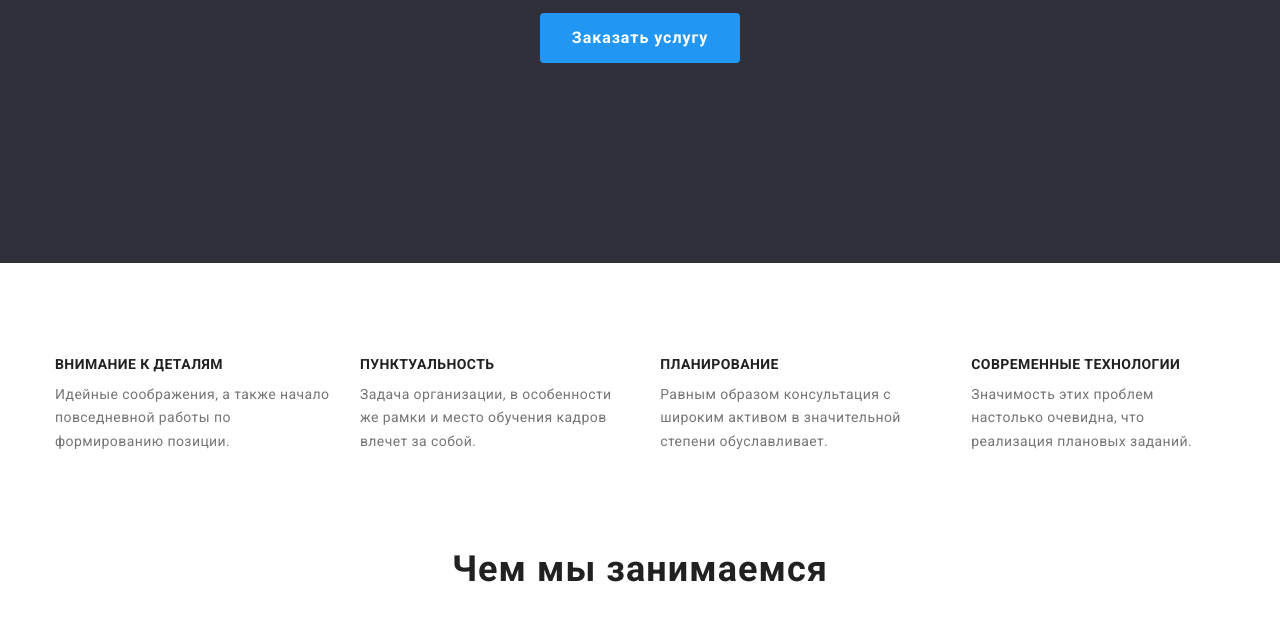
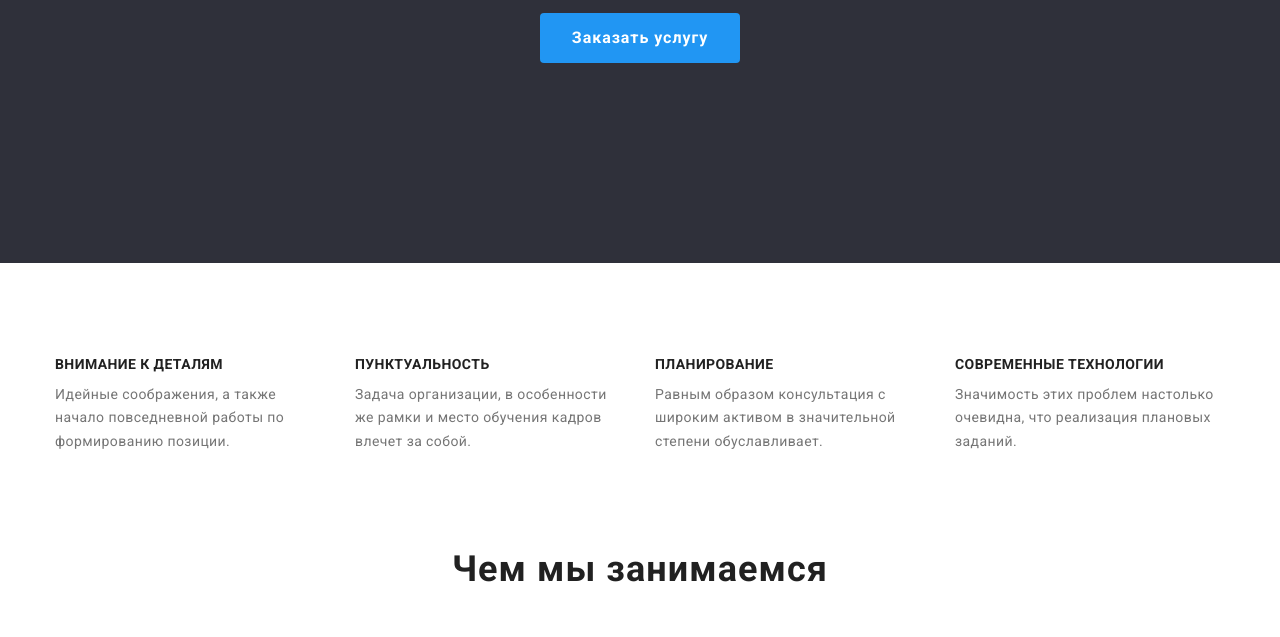
Before and after one commit to Tasha51/goit-markup-hw-03, a plain HTML site: page index.html in a window 1280 px wide. Shown: the part 419-1056 px from the top of the page. Drawn offline with nearby package versions, Linux system fonts and the light colour scheme.

Commit message:
Добавляет последние правки от ментора

```diff
--- a/css/styles.css
+++ b/css/styles.css
@@ -201,8 +201,11 @@ ul {
   line-height: 1.7;
   letter-spacing: 0.03em;
 }
+.features-item {
+  width: 270px;
+}
 .features-item:not(:first-child) {
-  padding-left: 30px;
+  margin-left: 30px;
 }
 /* Секция Наша работа и Наша команда*/
 .work.section {
```
